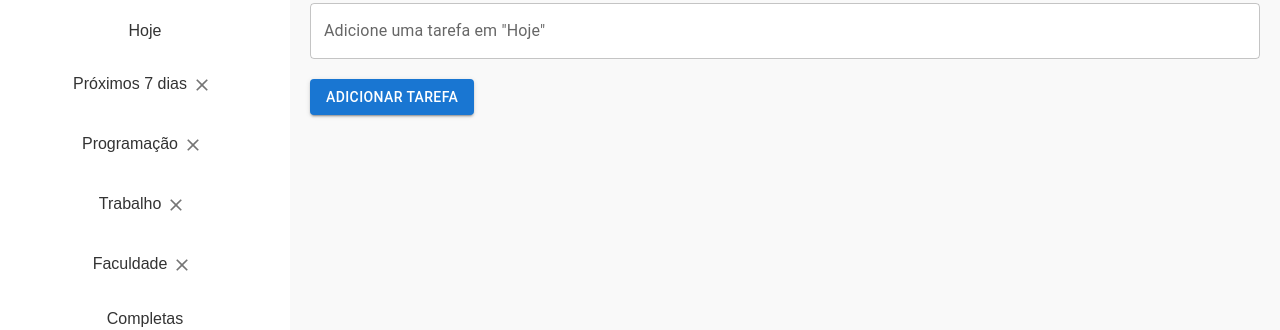
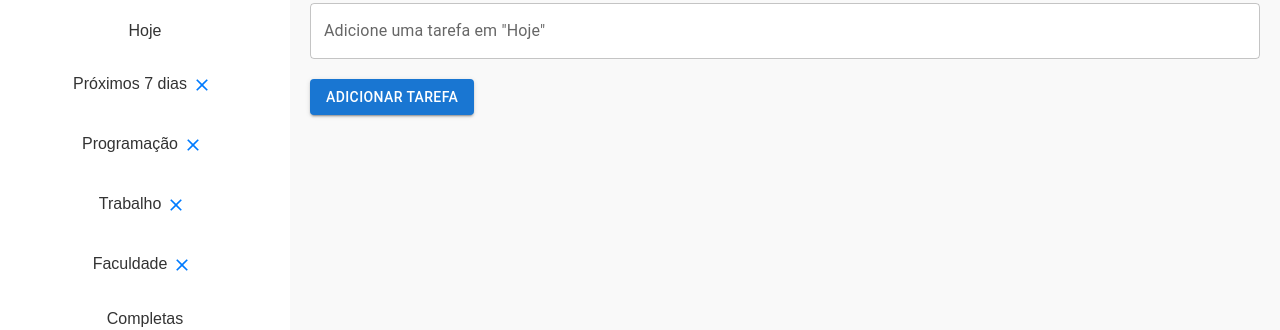
Before and after one commit to vLecaBR/fastask-to-do-list, a React (Create React App) app: page / in a window 1280 px wide. Shown: the part 199-529 px from the top of the page. Built offline with nearby package versions, Linux system fonts and the light colour scheme.

Commit message:
ajustado x para excluir seção

```diff
--- a/src/components/Sidebar/index.jsx
+++ b/src/components/Sidebar/index.jsx
@@ -77,6 +77,11 @@ function Sidebar({ sections, setCurrentSection, addSection, removeSection }) {
                   e.stopPropagation();
                   removeSection(section);
                 }}
+                sx={{
+                  marginLeft: 'auto',
+                  color: '#007bff',
+                  '&:hover': { color: '#0056b3' },
+                }}
               >
                 <CloseIcon fontSize="small" />
               </IconButton>
```
